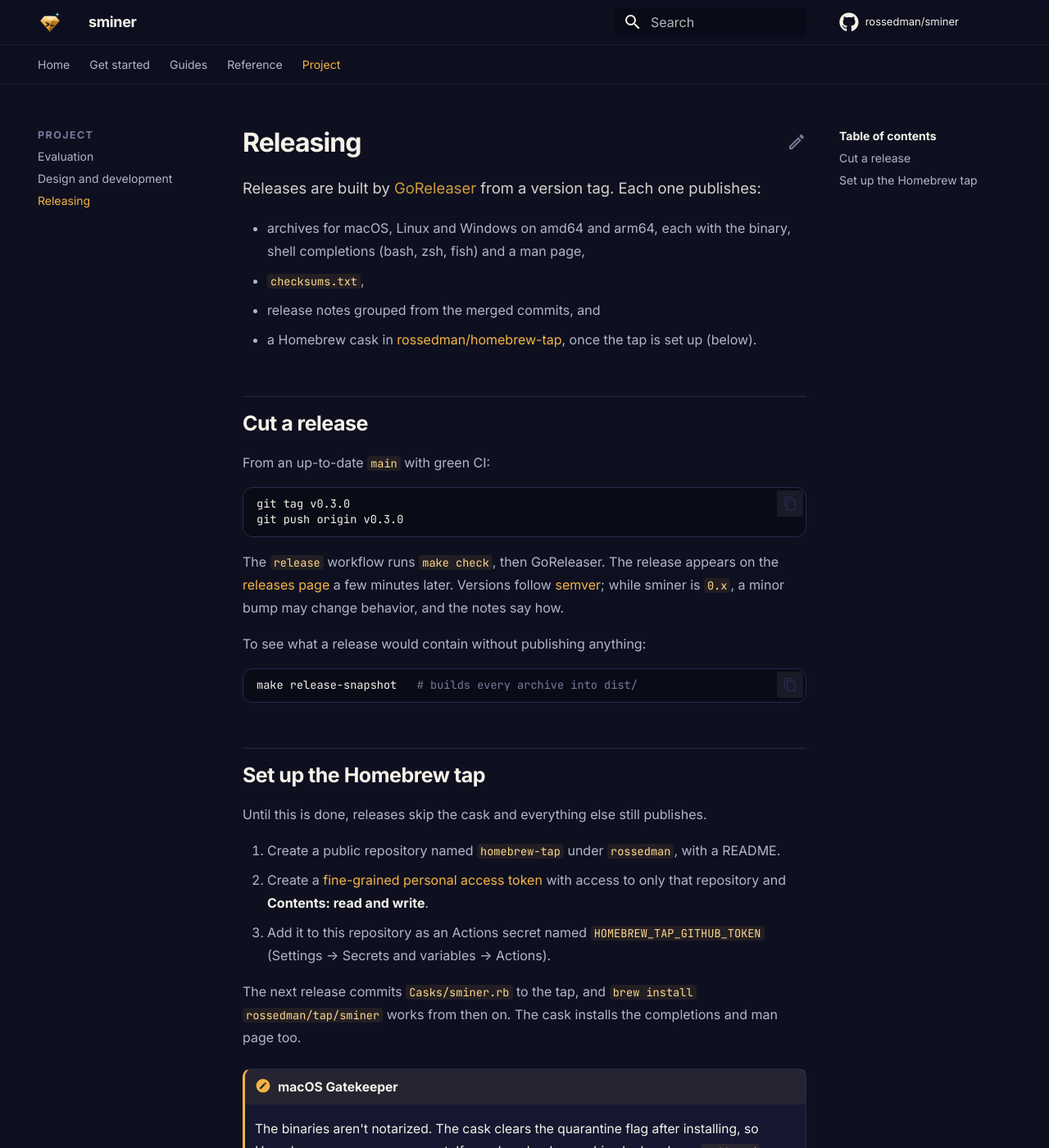
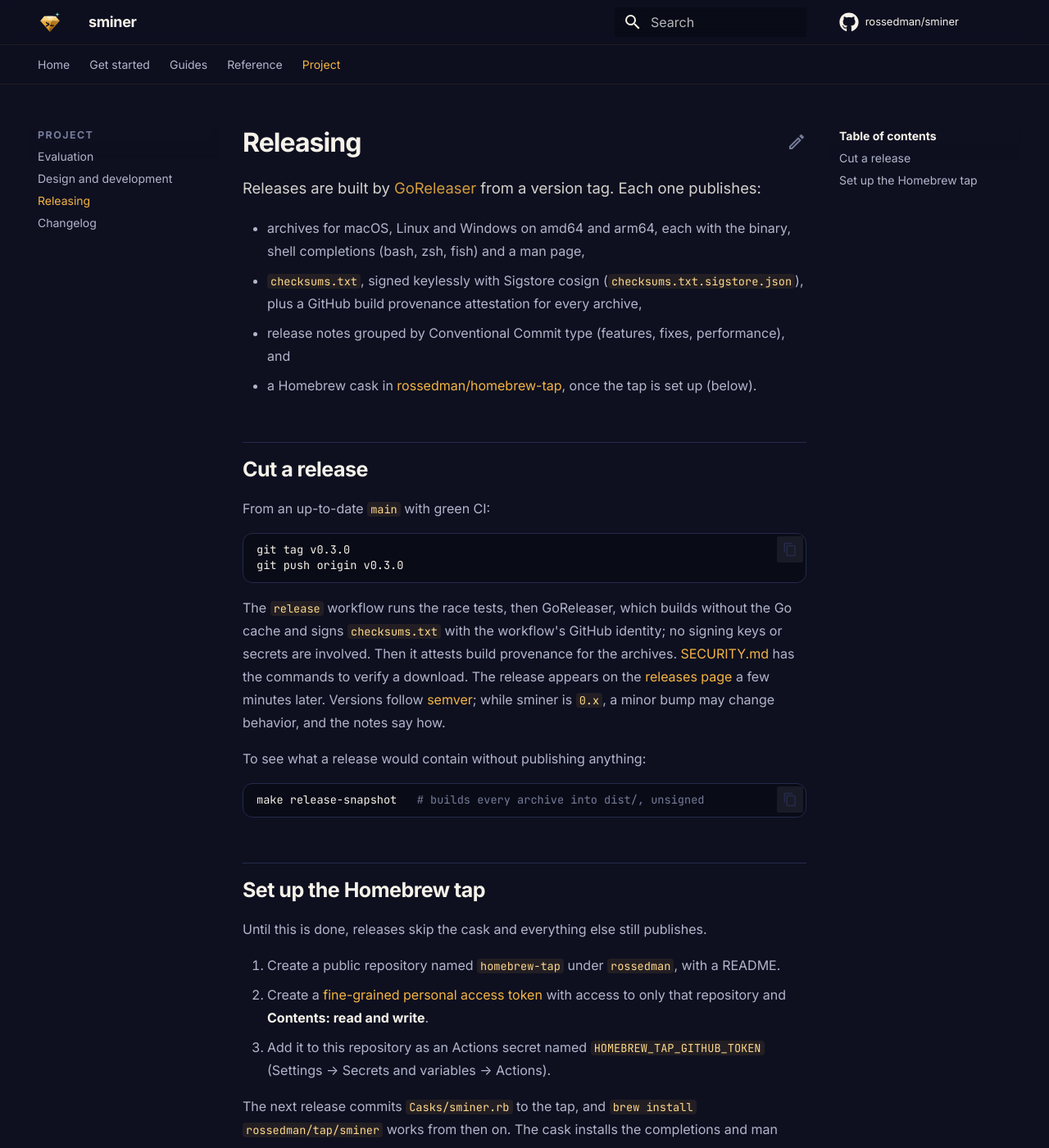
Before and after one commit to rossedman/sminer, an MkDocs documentation site: the page built from docs/releasing.md, in a window 1280 px wide and 1400 px high. Shown: the whole window at 82% size. Built offline with MkDocs 1.6.1 and Material for MkDocs 9.7.7, drawn with Linux system fonts in a browser that asks for light colours; comment, search, counter and statistics services are not loaded.

Commit message:
docs: fix drift found by the docs audit
Documents the json, quiet, verbose and no_color config keys, describes
release signing and verification in the releasing guide, updates the
make targets in the design page, and links the changelog from the nav.

Co-Authored-By: Claude Opus 5.5 <noreply@anthropic.com>

````diff
--- a/docs/releasing.md
+++ b/docs/releasing.md
@@ -3,8 +3,8 @@
 Releases are built by [GoReleaser](https://goreleaser.com) from a version tag. Each one publishes:
 
 - archives for macOS, Linux and Windows on amd64 and arm64, each with the binary, shell completions (bash, zsh, fish) and a man page,
-- `checksums.txt`,
-- release notes grouped from the merged commits, and
+- `checksums.txt`, signed keylessly with Sigstore cosign (`checksums.txt.sigstore.json`), plus a GitHub build provenance attestation for every archive,
+- release notes grouped by Conventional Commit type (features, fixes, performance), and
 - a Homebrew cask in [rossedman/homebrew-tap](https://github.com/rossedman/homebrew-tap), once the tap is set up (below).
 
 ## Cut a release
@@ -16,12 +16,12 @@ git tag v0.3.0
 git push origin v0.3.0
 ```
 
-The `release` workflow runs `make check`, then GoReleaser. The release appears on the [releases page](https://github.com/rossedman/sminer/releases) a few minutes later. Versions follow [semver](https://semver.org); while sminer is `0.x`, a minor bump may change behavior, and the notes say how.
+The `release` workflow runs the race tests, then GoReleaser, which builds without the Go cache and signs `checksums.txt` with the workflow's GitHub identity; no signing keys or secrets are involved. Then it attests build provenance for the archives. [SECURITY.md](https://github.com/rossedman/sminer/blob/main/SECURITY.md#verifying-releases) has the commands to verify a download. The release appears on the [releases page](https://github.com/rossedman/sminer/releases) a few minutes later. Versions follow [semver](https://semver.org); while sminer is `0.x`, a minor bump may change behavior, and the notes say how.
 
 To see what a release would contain without publishing anything:
 
 ```bash
-make release-snapshot   # builds every archive into dist/
+make release-snapshot   # builds every archive into dist/, unsigned
 ```
 
 ## Set up the Homebrew tap
--- a/mkdocs.yml
+++ b/mkdocs.yml
@@ -35,6 +35,7 @@ nav:
       - Evaluation: evaluation.md
       - Design and development: design.md
       - Releasing: releasing.md
+      - Changelog: https://github.com/rossedman/sminer/releases
 
 theme:
   name: material
````
Also changed, not shown: docs/configuration.md (+5 -1 lines), docs/design.md (+7 -2 lines).
